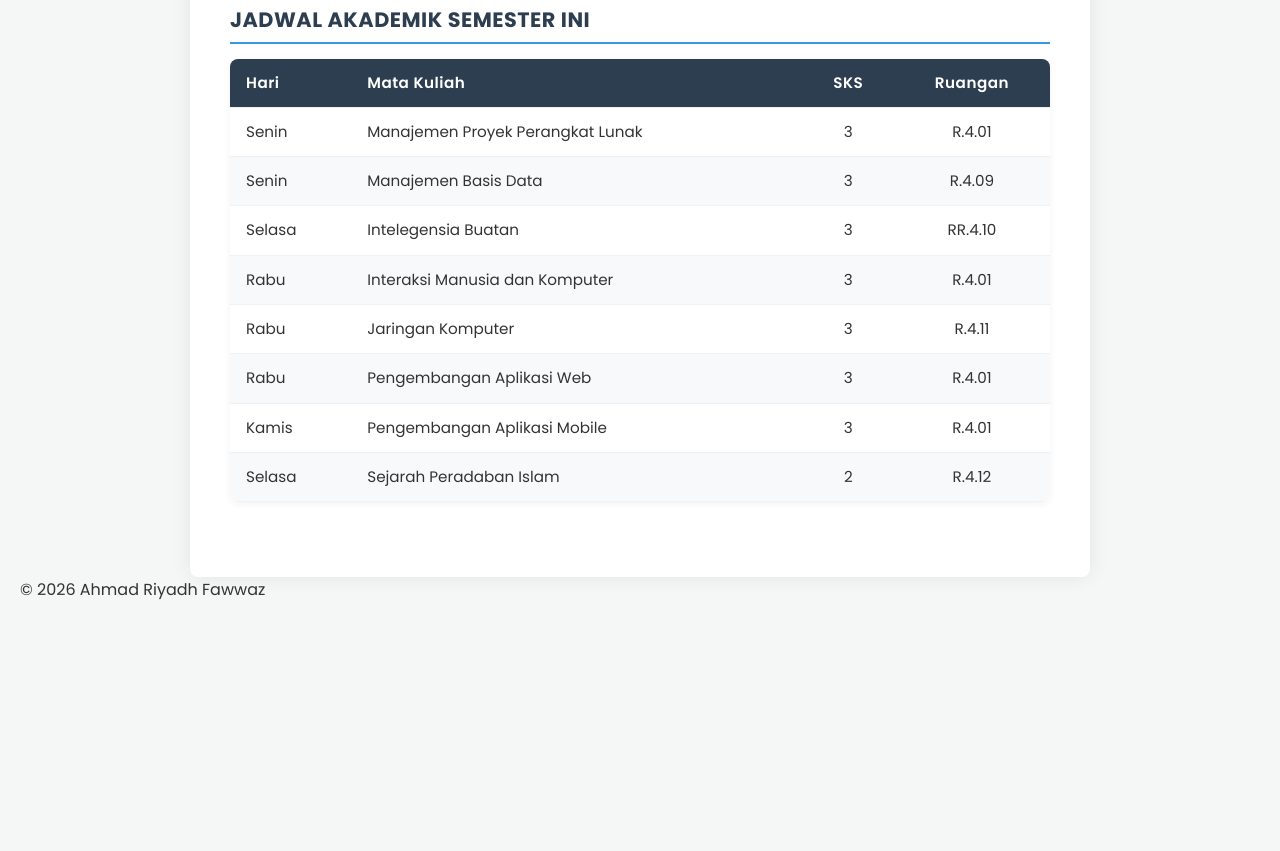
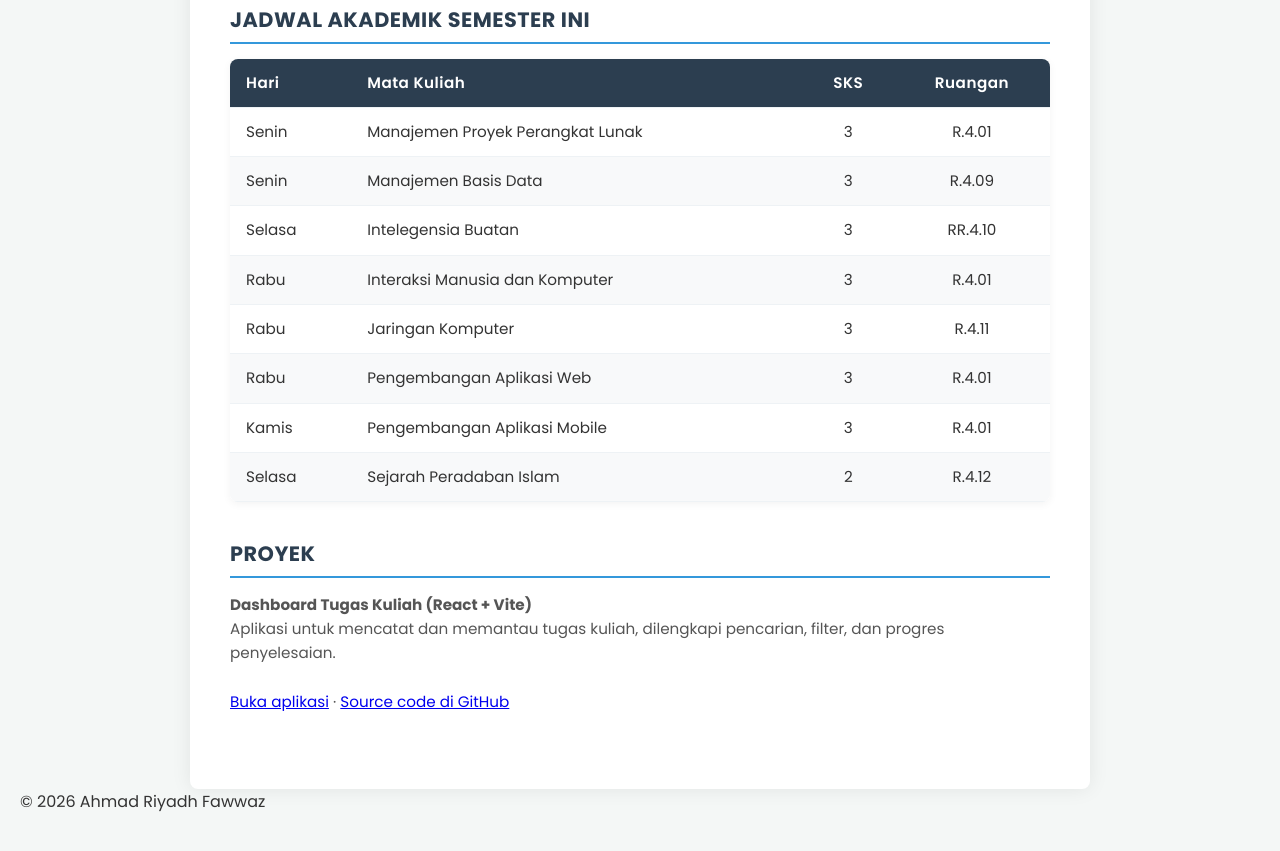
Before and after one commit to pawaschan/cv-paw, a plain HTML site: page index.html in a window 1280 px wide. Shown: the part 1367-2218 px from the top of the page. Before the commit the page ends 2010 px from the top, so only its background shows below. Drawn offline with Linux system fonts and the light colour scheme.

Commit message:
tambah link dashboard tugas

```diff
--- a/index.html
+++ b/index.html
@@ -25,6 +25,8 @@
                 <a href="#biodata" class="btn">Biodata</a>
                 <a href="#kontak" class="btn">Kontak</a>
                 <a href="#akademik" class="btn">Akademik</a>
+                <a href="#proyek" class="btn">Proyek</a>
+                <a href="/dashboard-tugas/" class="btn">Dashboard Tugas</a>
             </nav>
         </header>
 
@@ -133,6 +135,18 @@
                 </div>
             </section>
 
+            <!-- 5. Proyek -->
+            <section id="proyek" class="section">
+                <h2 class="section-title">Proyek</h2>
+                <p class="description">
+                    <strong>Dashboard Tugas Kuliah (React + Vite)</strong><br>
+                    Aplikasi untuk mencatat dan memantau tugas kuliah, dilengkapi pencarian, filter, dan progres penyelesaian.
+                    <br><br>
+                    <a href="/dashboard-tugas/">Buka aplikasi</a> ·
+                    <a href="https://github.com/pawaschan/Dashboard-Tugas" target="_blank">Source code di GitHub</a>
+                </p>
+            </section>
+
         </main>
     </div>
     <footer>
```
